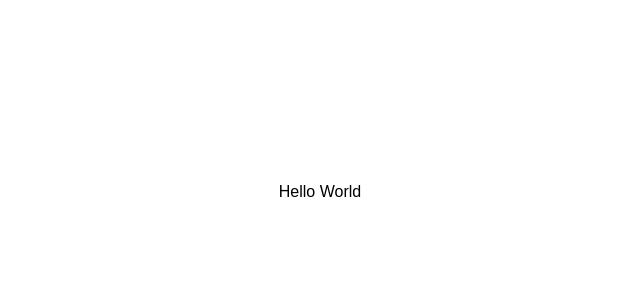
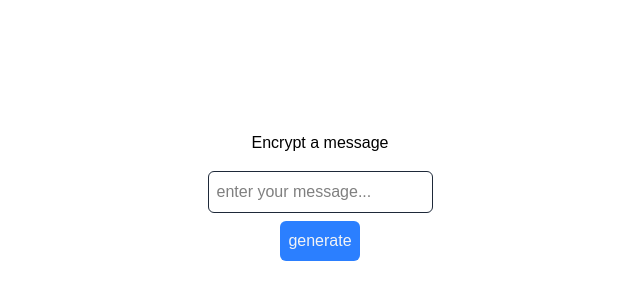
Before and after one commit to zlrkw11/cypherlink, a Next.js app: page / in a window 1280 px wide. Shown: the part 208-508 px from the top of the page, without its empty margins (320-960 px from the left). Built offline with nearby package versions, Linux system fonts and the light colour scheme.

Commit message:
feat: encrypt page skeleton

```diff
--- a/app/page.tsx
+++ b/app/page.tsx
@@ -1,7 +1,15 @@
 export default function Home() {
   return (
-    <div className="grid items-center justify-items-center min-h-screen">
-      Hello World
+    <div className="flex flex-col h-screen items-center justify-center gap-2">
+      <h1 className="m-2">Encrypt a message</h1>
+      <input
+        type="text"
+        placeholder="enter your message..."
+        className="border border-gray-800 rounded-md p-2"
+      />
+      <button className="bg-blue-500 text-gray-100 rounded-md p-2 hover:bg-blue-300 cursor-pointer">
+        generate
+      </button>
     </div>
   );
 }
```
